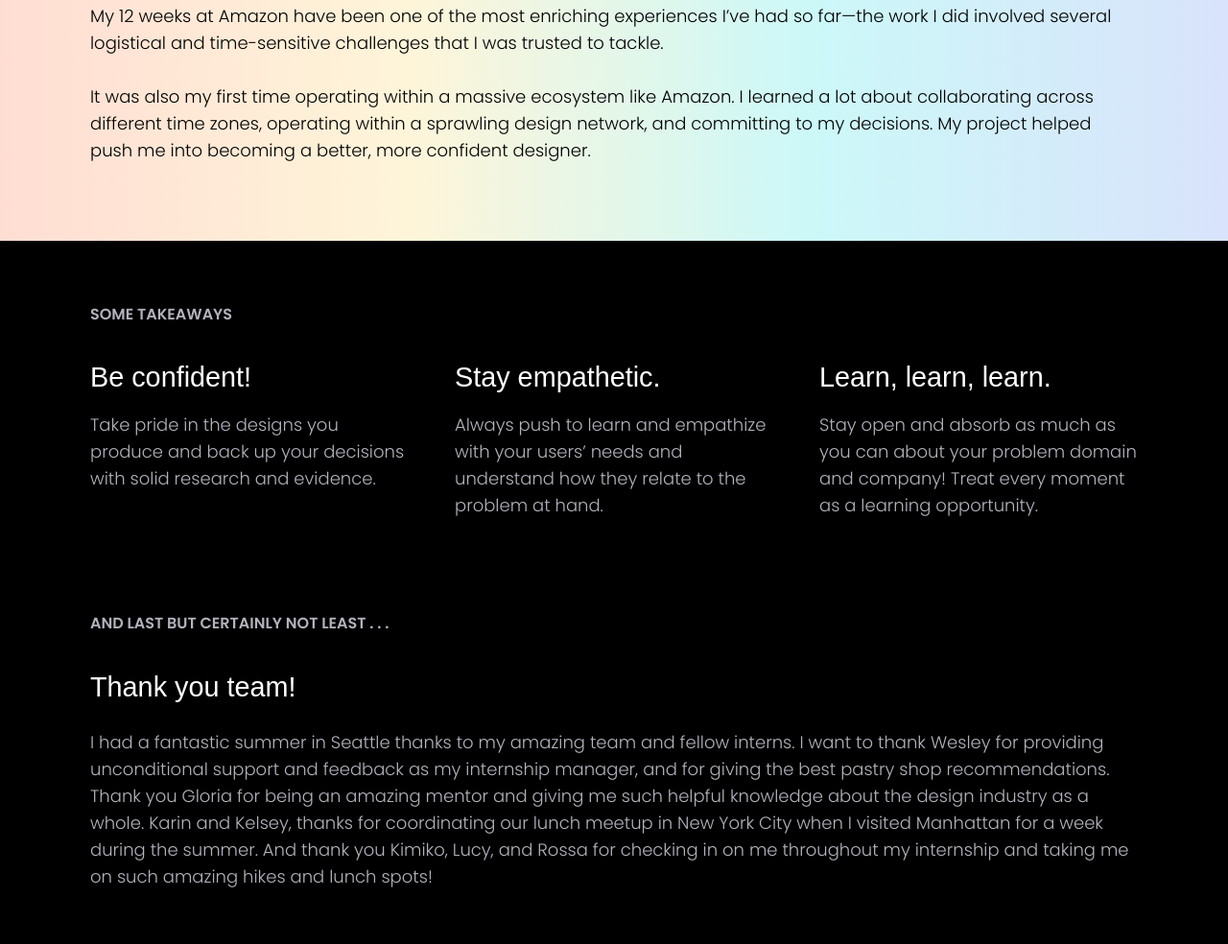
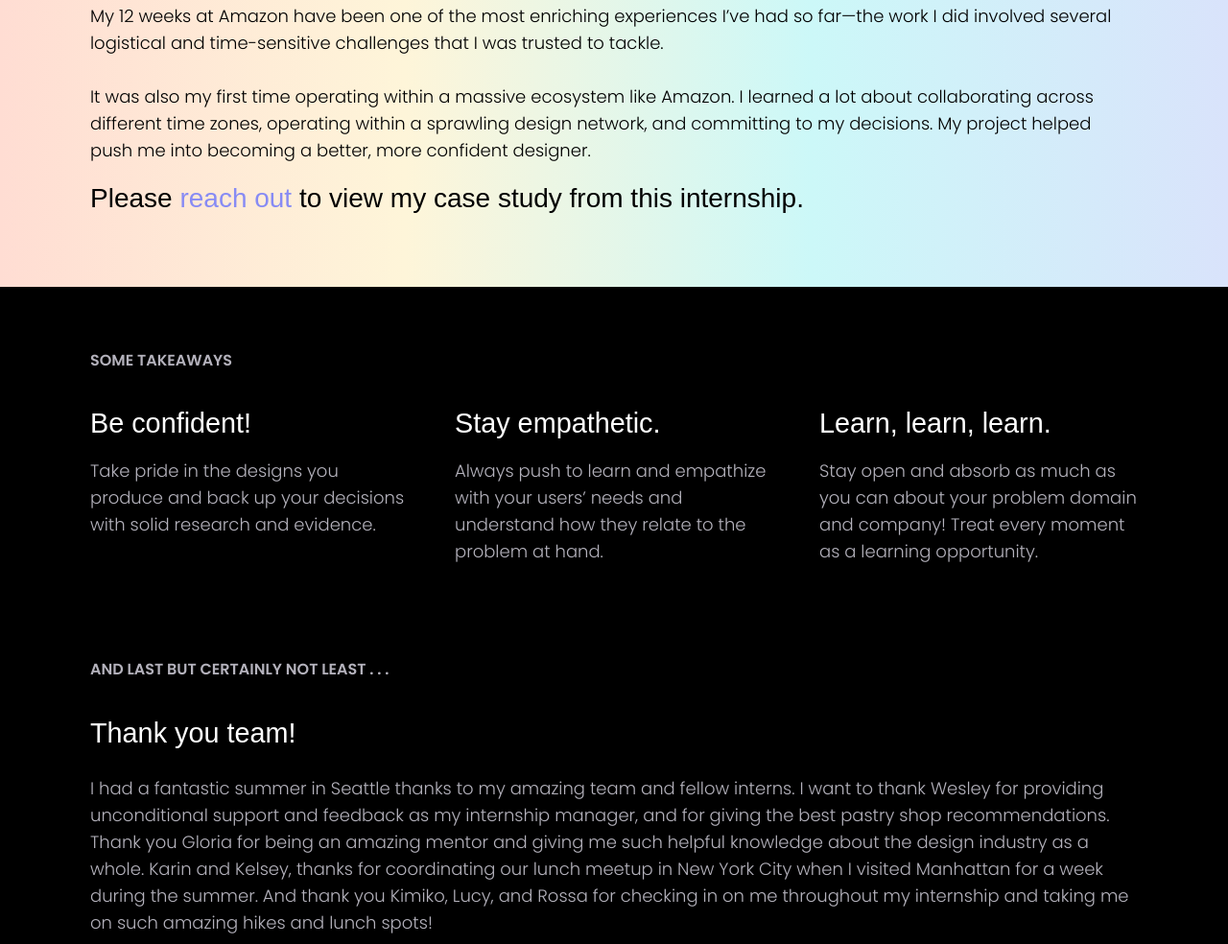
Before and after one commit to hurlangyi/portfolio, a plain HTML site: page assets/html/amazon.html in a window 1280 px wide. Shown: the part 1193-2177 px from the top of the page at 96% size. Drawn offline with nearby package versions, Linux system fonts and the light colour scheme; files whose address does not match are found by name; a web font is replaced by a local one.

Commit message:
Update amazon.html

```diff
--- a/assets/html/amazon.html
+++ b/assets/html/amazon.html
@@ -124,6 +124,9 @@
                             collaborating across different time zones, operating within a sprawling design network, and
                             committing to my decisions. My project helped push me into becoming a better, more confident designer.
                         </p>
+                        <h4 class="font-weight-normal">Please <a href="mailto:rhlee@andrew.cmu.edu" target="blank">reach out</a>
+                            to view my case study from this internship.
+                        </h4>
                     </div>
                 </div>
             </div>
```
